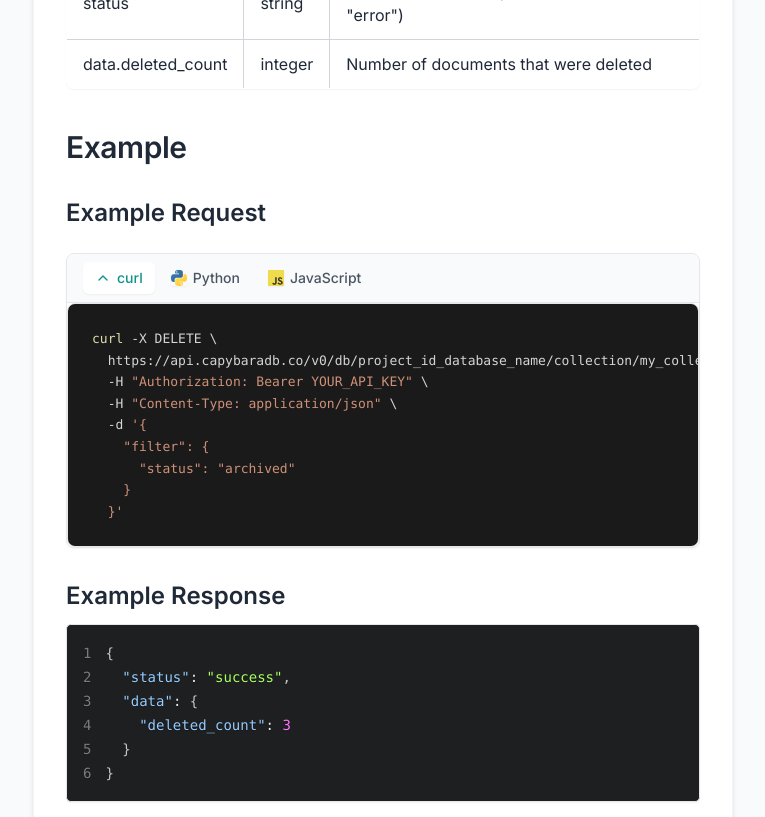
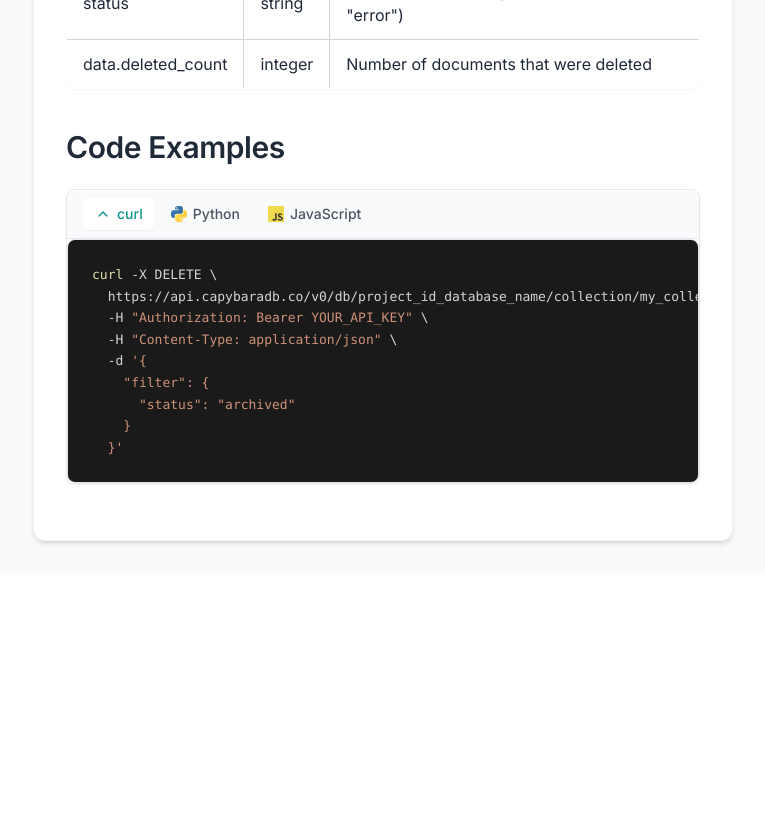
Before and after one commit to capydb/capydb-docs, a Next.js app: page /api-reference/documents/delete in a window 1280 px wide. Shown: the part 1980-2797 px from the top of the page, without its empty margins (279-1044 px from the left). After the commit the page ends 2553 px from the top, so only its background shows below. Built offline with nearby package versions, Linux system fonts and the light colour scheme.

Commit message:
Remove duplicated example codes in API reference

```diff
--- a/src/app/api-reference/authentication/page.tsx
+++ b/src/app/api-reference/authentication/page.tsx
@@ -54,7 +54,7 @@ export default function AuthenticationPage() {
   -d '{
     "title": "Example Document",
     "content": {
-      "$embText": "This is an example document with embedded text."
+      "@embText": "This is an example document with embedded text."
     }
   }'`}
         </SyntaxHighlighter>
--- a/src/app/api-reference/documents/delete/page.tsx
+++ b/src/app/api-reference/documents/delete/page.tsx
@@ -115,76 +115,6 @@ export default function DeleteDocumentsPage() {
           </tbody>
         </table>
 
-        <h2>Example</h2>
-
-        <h3>Example Request</h3>
-
-        <ApiCodeBlock
-          curl={`curl -X DELETE \\
-  https://api.capybaradb.co/v0/db/project_id_database_name/collection/my_collection/document \\
-  -H "Authorization: Bearer YOUR_API_KEY" \\
-  -H "Content-Type: application/json" \\
-  -d '{
-    "filter": {
-      "status": "archived"
-    }
-  }'`}
-          python={`import requests
-import json
-
-# API endpoint
-url = "https://api.capybaradb.co/v0/db/project_id_database_name/collection/my_collection/document"
-
-# Headers
-headers = {
-    "Authorization": "Bearer YOUR_API_KEY",
-    "Content-Type": "application/json"
-}
-
-# Request body
-data = {
-    "filter": {
-        "status": "archived"
-    }
-}
-
-# Make the request
-response = requests.delete(url, headers=headers, json=data)`}
-          javascript={`// API endpoint
-const url = 'https://api.capybaradb.co/v0/db/project_id_database_name/collection/my_collection/document';
-
-// Headers
-const headers = {
-  'Authorization': 'Bearer YOUR_API_KEY',
-  'Content-Type': 'application/json'
-};
-
-// Request body
-const data = {
-  filter: {
-    status: 'archived'
-  }
-};
-
-// Make the request
-fetch(url, {
-  method: 'DELETE',
-  headers: headers,
-  body: JSON.stringify(data)
-})`}
-        />
-
-        <h3>Example Response</h3>
-
-        <SyntaxHighlighter language="json" style={atomDark} showLineNumbers>
-          {`{
-  "status": "success",
-  "data": {
-    "deleted_count": 3
-  }
-}`}
-        </SyntaxHighlighter>
-
         <h2>Code Examples</h2>
 
         <ApiCodeBlock
--- a/src/app/api-reference/documents/find/page.tsx
+++ b/src/app/api-reference/documents/find/page.tsx
@@ -285,45 +285,6 @@ export default function FindDocumentsPage() {
           </tbody>
         </table>
 
-        <h2>Example</h2>
-
-        <h3>Example Request</h3>
-
-        <SyntaxHighlighter language="bash" style={atomDark} showLineNumbers>
-          {`curl -X POST \\
-  https://api.capybaradb.co/v0/db/project_id_database_name/collection/my_collection/document/find \\
-  -H "Authorization: Bearer YOUR_API_KEY" \\
-  -H "Content-Type: application/json" \\
-  -d '{
-    "filter": {
-      "tags": "example"
-    },
-    "projection": {
-      "title": 1,
-      "tags": 1
-    },
-    "limit": 10
-  }'`}
-        </SyntaxHighlighter>
-
-        <h3>Example Response</h3>
-
-        <SyntaxHighlighter language="json" style={atomDark} showLineNumbers>
-          {`{
-  "status": "success",
-  "data": {
-    "documents": [
-      {
-        "_id": "507f1f77bcf86cd799439011",
-        "title": "Example Document",
-        "tags": ["example", "documentation"]
-      }
-    ],
-    "total": 1
-  }
-}`}
-        </SyntaxHighlighter>
-
         <h2>Code Examples</h2>
 
         <ApiCodeBlock
--- a/src/app/api-reference/documents/insert/page.tsx
+++ b/src/app/api-reference/documents/insert/page.tsx
@@ -170,70 +170,6 @@ export default function InsertDocumentsPage() {
           </tbody>
         </table>
 
-        <h2>Example</h2>
-
-        <h3>Example Request</h3>
-
-        <SyntaxHighlighter language="bash" style={atomDark} showLineNumbers>
-          {`curl -X POST \\
-  https://api.capybaradb.co/v0/db/project_id_database_name/collection/my_collection/document \\
-  -H "Authorization: Bearer YOUR_API_KEY" \\
-  -H "Content-Type: application/json" \\
-  -d '{
-    "documents": [
-      {
-        "title": "Example Document",
-        "content": {
-          "@embText": {
-            "text": "This is an example document with embedded text that will be vectorized.",
-            "emb_model": "text-embedding-3-small",
-            "max_chunk_size": 200,
-            "chunk_overlap": 20
-          }
-        },
-        "tags": ["example", "documentation"]
-      }
-    ]
-  }'`}
-        </SyntaxHighlighter>
-
-        <h3>Example Response</h3>
-
-        <SyntaxHighlighter language="json" style={atomDark} showLineNumbers>
-          {`{
-  "status": "success",
-  "data": {
-    "inserted_ids": ["507f1f77bcf86cd799439011"],
-    "task_id": "task_123456789"
-  }
-}`}
-        </SyntaxHighlighter>
-
-        <h2>Related Operations</h2>
-
-        <ul>
-          <li>
-            <Link href="/api-reference/documents/find" className="text-blue-600 dark:text-blue-400 hover:underline">
-              Find Documents
-            </Link> - Find documents based on filters
-          </li>
-          <li>
-            <Link href="/api-reference/documents/query" className="text-blue-600 dark:text-blue-400 hover:underline">
-              Query Documents
-            </Link> - Perform semantic search on documents
-          </li>
-          <li>
-            <Link href="/api-reference/documents/update" className="text-blue-600 dark:text-blue-400 hover:underline">
-              Update Documents
-            </Link> - Update documents based on filters
-          </li>
-          <li>
-            <Link href="/api-reference/documents/delete" className="text-blue-600 dark:text-blue-400 hover:underline">
-              Delete Documents
-            </Link> - Delete documents based on filters
-          </li>
-        </ul>
-
         <h2>Code Examples</h2>
 
         <ApiCodeBlock
@@ -343,6 +279,31 @@ fetch(url, {
     console.error('Error:', error);
   });`}
         />
+
+        <h2>Related Operations</h2>
+
+        <ul>
+          <li>
+            <Link href="/api-reference/documents/find" className="text-blue-600 dark:text-blue-400 hover:underline">
+              Find Documents
+            </Link> - Find documents based on filters
+          </li>
+          <li>
+            <Link href="/api-reference/documents/query" className="text-blue-600 dark:text-blue-400 hover:underline">
+              Query Documents
+            </Link> - Perform semantic search on documents
+          </li>
+          <li>
+            <Link href="/api-reference/documents/update" className="text-blue-600 dark:text-blue-400 hover:underline">
+              Update Documents
+            </Link> - Update documents based on filters
+          </li>
+          <li>
+            <Link href="/api-reference/documents/delete" className="text-blue-600 dark:text-blue-400 hover:underline">
+              Delete Documents
+            </Link> - Delete documents based on filters
+          </li>
+        </ul>
       </div>
     </DocLayout>
   );
--- a/src/app/api-reference/documents/query/page.tsx
+++ b/src/app/api-reference/documents/query/page.tsx
@@ -210,111 +210,6 @@ export default function QueryDocumentsPage() {
           </tbody>
         </table>
 
-        <h2>Example</h2>
-
-        <h3>Example Request</h3>
-
-        <ApiCodeBlock
-          curl={`curl -X POST \\
-  https://api.capybaradb.co/v0/db/project_id_database_name/collection/my_collection/document/query \\
-  -H "Authorization: Bearer YOUR_API_KEY" \\
-  -H "Content-Type: application/json" \\
-  -d '{
-    "query": "How to implement vector search?",
-    "top_k": 5,
-    "embedding_model": "text-embedding-3-small"
-  }'`}
-          python={`import requests
-import json
-
-# API endpoint
-url = "https://api.capybaradb.co/v0/db/project_id_database_name/collection/my_collection/document/query"
-
-# Headers
-headers = {
-    "Authorization": "Bearer YOUR_API_KEY",
-    "Content-Type": "application/json"
-}
-
-# Request body
-data = {
-    "query": "How to implement vector search?",
-    "embedding_model": "text-embedding-3-small",
-    "top_k": 5
-}
-
-# Make the request
-response = requests.post(url, headers=headers, json=data)`}
-          javascript={`// API endpoint
-const url = 'https://api.capybaradb.co/v0/db/project_id_database_name/collection/my_collection/document/query';
-
-// Headers
-const headers = {
-  'Authorization': 'Bearer YOUR_API_KEY',
-  'Content-Type': 'application/json'
-};
-
-// Request body
-const data = {
-  query: 'How to implement vector search?',
-  embedding_model: 'text-embedding-3-small',
-  top_k: 5
-};
-
-// Make the request
-fetch(url, {
-  method: 'POST',
-  headers: headers,
-  body: JSON.stringify(data)
-})`}
-        />
-
-        <h3>Example Response</h3>
-
-        <SyntaxHighlighter language="json" style={atomDark} showLineNumbers>
-          {`{
-  "status": "success",
-  "data": {
-    "matches": [
-      {
-        "chunk": "This guide explains how to implement vector search in your application using embedding models...",
-        "path": "content",
-        "chunk_n": 0,
-        "score": 0.92,
-        "document": {
-          "_id": "507f1f77bcf86cd799439011",
-          "title": "Vector Search Implementation Guide",
-          "content": {
-            "@embText": {
-              "text": "This guide explains how to implement vector search in your application using embedding models...",
-              "emb_model": "text-embedding-3-small",
-              "chunks": ["This guide explains how to implement vector search in your application using embedding models..."]
-            }
-          }
-        }
-      },
-      {
-        "chunk": "Learn how to build a semantic search engine using vector embeddings and similarity metrics...",
-        "path": "content",
-        "chunk_n": 0,
-        "score": 0.85,
-        "document": {
-          "_id": "507f1f77bcf86cd799439013",
-          "title": "Semantic Search Tutorial",
-          "content": {
-            "@embText": {
-              "text": "Learn how to build a semantic search engine using vector embeddings and similarity metrics...",
-              "emb_model": "text-embedding-3-small",
-              "chunks": ["Learn how to build a semantic search engine using vector embeddings and similarity metrics..."]
-            }
-          }
-        }
-      }
-    ]
-  }
-}`}
-        </SyntaxHighlighter>
-
         <h2>Code Examples</h2>
 
         <ApiCodeBlock
--- a/src/app/api-reference/documents/update/page.tsx
+++ b/src/app/api-reference/documents/update/page.tsx
@@ -194,119 +194,6 @@ export default function UpdateDocumentsPage() {
           </tbody>
         </table>
 
-        <h2>Example</h2>
-
-        <h3>Example Request</h3>
-
-        <ApiCodeBlock
-          curl={`curl -X PUT \\
-  https://api.capybaradb.co/v0/db/project_id_database_name/collection/my_collection/document \\
-  -H "Authorization: Bearer YOUR_API_KEY" \\
-  -H "Content-Type: application/json" \\
-  -d '{
-    "filter": {
-      "category": "technology"
-    },
-    "update": {
-      "$set": {
-        "status": "published",
-        "updated_at": "2023-06-15T10:30:00Z"
-      },
-      "$inc": {
-        "view_count": 1
-      }
-    },
-    "upsert": false
-  }'`}
-          python={`import requests
-import json
-
-# API endpoint
-url = "https://api.capybaradb.co/v0/db/project_id_database_name/collection/my_collection/document"
-
-# Headers
-headers = {
-    "Authorization": "Bearer YOUR_API_KEY",
-    "Content-Type": "application/json"
-}
-
-# Request body
-data = {
-    "filter": {
-        "category": "technology"
-    },
-    "update": {
-        "$set": {
-            "status": "published",
-            "updated_at": "2023-06-15T10:30:00Z"
-        },
-        "$inc": {
-            "view_count": 1
-        }
-    },
-    "upsert": False
-}
-
-# Make the request
-response = requests.put(url, headers=headers, json=data)`}
-          javascript={`// API endpoint
-const url = 'https://api.capybaradb.co/v0/db/project_id_database_name/collection/my_collection/document';
-
-// Headers
-const headers = {
-  'Authorization': 'Bearer YOUR_API_KEY',
-  'Content-Type': 'application/json'
-};
-
-// Request body
-const data = {
-  filter: {
-    category: 'technology'
-  },
-  update: {
-    $set: {
-      status: 'published',
-      updated_at: '2023-06-15T10:30:00Z'
-    },
-    $inc: {
-      view_count: 1
-    }
-  },
-  upsert: false
-};
-
-// Make the request
-fetch(url, {
-  method: 'PUT',
-  headers: headers,
-  body: JSON.stringify(data)
-})
-  .then(response => response.json())
-  .then(result => {
-    console.log('Matched count:', result.data.matched_count);
-    console.log('Modified count:', result.data.modified_count);
-    if (result.data.upserted_id) {
-      console.log('Upserted ID:', result.data.upserted_id);
-    }
-  })
-  .catch(error => {
-    console.error('Error:', error);
-  });`}
-        />
-
-        <h3>Example Response</h3>
-
-        <SyntaxHighlighter language="json" style={atomDark} showLineNumbers>
-          {`{
-  "status": "success",
-  "data": {
-    "matched_count": 2,
-    "modified_count": 2,
-    "upserted_id": null
-  }
-}`}
-        </SyntaxHighlighter>
-
         <h2>Code Examples</h2>
 
         <ApiCodeBlock
--- a/src/app/api-reference/embjson/embtext/page.tsx
+++ b/src/app/api-reference/embjson/embtext/page.tsx
@@ -25,12 +25,12 @@ export default function EmbTextPage() {
         <h2>Format</h2>
 
         <p>
-          The <code>EmbText</code> type is represented in JSON as an object with the <code>$embText</code> key:
+          The <code>EmbText</code> type is represented in JSON as an object with the <code>@embText</code> key:
         </p>
 
         <SyntaxHighlighter language="json" style={atomDark} showLineNumbers>
           {`{
-  "$embText": {
+  "@embText": {
     "text": "This is the text content that will be embedded",
     "emb_model": "text-embedding-3-small",
     "max_chunk_size": 200,
@@ -45,7 +45,7 @@ export default function EmbTextPage() {
 
         <SyntaxHighlighter language="json" style={atomDark} showLineNumbers>
           {`{
-  "$embText": "This is the text content that will be embedded"
+  "@embText": "This is the text content that will be embedded"
 }`}
         </SyntaxHighlighter>
 
@@ -134,7 +134,7 @@ export default function EmbTextPage() {
   "title": "Introduction to Machine Learning",
   "author": "Jane Smith",
   "content": {
-    "$embText": {
+    "@embText": {
       "text": "Machine learning is a field of study that gives computers the ability to learn without being explicitly programmed. It focuses on developing computer programs that can access data and use it to learn for themselves.",
       "emb_model": "text-embedding-3-large",
       "max_chunk_size": 150,
@@ -155,7 +155,7 @@ export default function EmbTextPage() {
     "title": "Introduction to Machine Learning",
     "author": "Jane Smith",
     "content": {
-      "$embText": {
+      "@embText": {
         "text": "Machine learning is a field of study that gives computers the ability to learn without being explicitly programmed. It focuses on developing computer programs that can access data and use it to learn for themselves.",
         "emb_model": "text-embedding-3-large",
         "max_chunk_size": 150,
@@ -180,7 +180,7 @@ data = {
     "title": "Introduction to Machine Learning",
     "author": "Jane Smith",
     "content": {
-        "$embText": {
+        "@embText": {
             "text": "Machine learning is a field of study that gives computers the ability to learn without being explicitly programmed. It focuses on developing computer programs that can access data and use it to learn for themselves.",
             "emb_model": "text-embedding-3-large",
             "max_chunk_size": 150,
@@ -200,47 +200,22 @@ if response.status_code == 201:
 else:
     print(f"Error: {response.status_code}")
     print(response.text)`}
-          javascript={`// API endpoint
-const url = 'https://api.capybaradb.co/v0/db/project_id_database_name/collection/articles/document';
-
-// Headers
-const headers = {
-  'Authorization': 'Bearer YOUR_API_KEY',
-  'Content-Type': 'application/json'
-};
-
-// Request body
-const data = {
-  title: 'Introduction to Machine Learning',
-  author: 'Jane Smith',
+          javascript={`// JavaScript example
+const document = {
+  title: "Introduction to Machine Learning",
+  author: "Jane Smith",
   content: {
-    $embText: {
-      text: 'Machine learning is a field of study that gives computers the ability to learn without being explicitly programmed. It focuses on developing computer programs that can access data and use it to learn for themselves.',
-      emb_model: 'text-embedding-3-large',
+    "@embText": {
+      text: "Machine learning is a field of study that gives computers the ability to learn without being explicitly programmed. It focuses on developing computer programs that can access data and use it to learn for themselves.",
+      emb_model: "text-embedding-3-large",
       max_chunk_size: 150,
       chunk_overlap: 15
     }
   }
 };
 
-// Make the request
-fetch(url, {
-  method: 'POST',
-  headers: headers,
-  body: JSON.stringify(data)
-})
-  .then(response => response.json())
-  .then(result => {
-    if (result.status === 'success') {
-      console.log('Inserted document with ID:', result.data.inserted_ids[0]);
-      console.log('Task ID for embedding:', result.data.task_id);
-    } else {
-      console.error('Error:', result);
-    }
-  })
-  .catch(error => {
-    console.error('Error:', error);
-  });`}
+// Insert the document
+await collection.insertOne(document);`}
         />
 
         <h2>Related Resources</h2>
--- a/src/app/api-reference/page.tsx
+++ b/src/app/api-reference/page.tsx
@@ -1,7 +1,8 @@
 import DocLayout from '@/components/DocLayout';
 import Link from 'next/link';
 import { Prism as SyntaxHighlighter } from 'react-syntax-highlighter';
-import { vs } from 'react-syntax-highlighter/dist/cjs/styles/prism';
+import { atomDark } from 'react-syntax-highlighter/dist/cjs/styles/prism';
+import ApiCodeBlock from '@/components/ApiCodeBlock';
 
 export default function ApiReferencePage() {
   return (
@@ -24,7 +25,7 @@ export default function ApiReferencePage() {
 
         <h2>Base URL</h2>
 
-        <div className="bg-gray-100 dark:bg-gray-800 p-4 rounded-md my-4">
+        <div className="bg-gray-100 dark:bg-gray-800 p-4 rounded-lg my-4 font-mono text-sm">
           <code>https://api.capybaradb.co/v0</code>
         </div>
 
@@ -35,10 +36,8 @@ export default function ApiReferencePage() {
           in the CapybaraDB Dashboard. API keys must be included in the Authorization header of all requests.
         </p>
 
-        <div className="bg-gray-100 dark:bg-gray-800 p-4 rounded-md my-4">
-          <code>
-            Authorization: Bearer YOUR_API_KEY
-          </code>
+        <div className="bg-gray-100 dark:bg-gray-800 p-4 rounded-lg my-4 font-mono text-sm">
+          <code>Authorization: Bearer YOUR_API_KEY</code>
         </div>
 
         <p>
@@ -96,14 +95,14 @@ export default function ApiReferencePage() {
           In JSON requests, these are represented as:
         </p>
 
-        <SyntaxHighlighter language="json" style={vs} showLineNumbers>
+        <SyntaxHighlighter language="json" style={atomDark} showLineNumbers>
           {`{
   "title": "Regular text field",
   "description": {
-    "$embText": "This text will be embedded for semantic search"
+    "@embText": "This text will be embedded for semantic search"
   },
   "image": {
-    "$embImage": "https://example.com/image.jpg"
+    "@embImage": "https://example.com/image.jpg"
   }
 }`}
         </SyntaxHighlighter>
@@ -145,7 +144,7 @@ export default function ApiReferencePage() {
 
         <p>Error responses follow this format:</p>
 
-        <SyntaxHighlighter language="json" style={vs} showLineNumbers>
+        <SyntaxHighlighter language="json" style={atomDark} showLineNumbers>
           {`{
   "status": "error",
   "code": 400,
```
Also changed, not shown: src/app/api-reference/embjson/page.tsx (+10 -10 lines).
